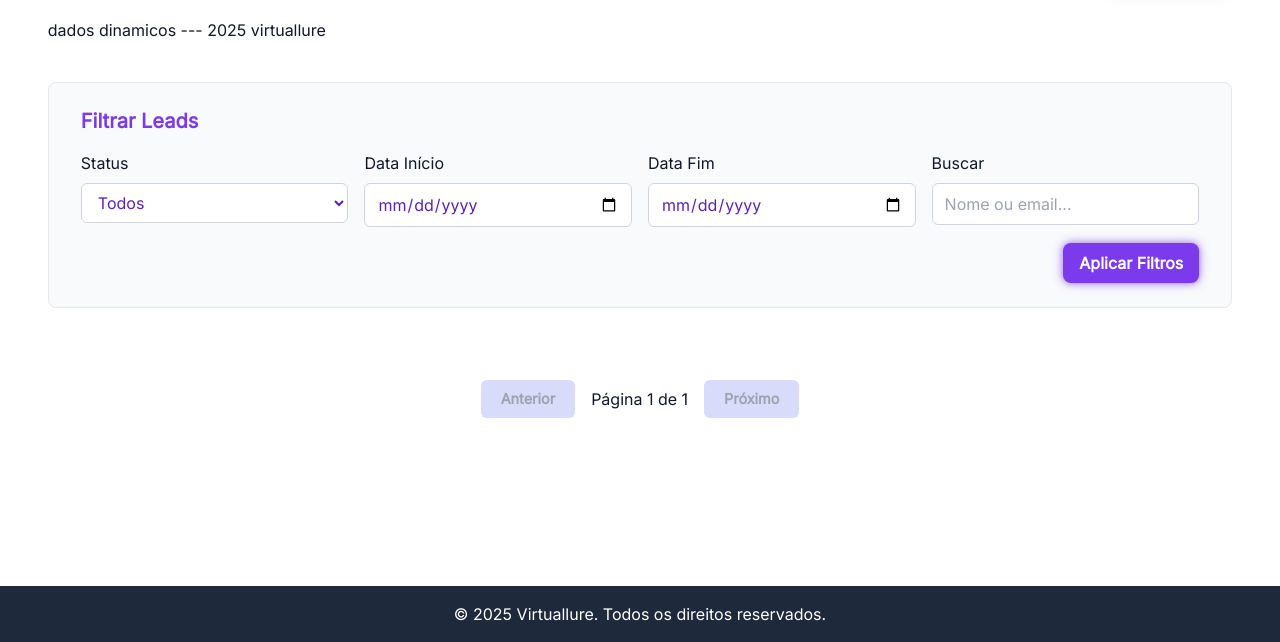
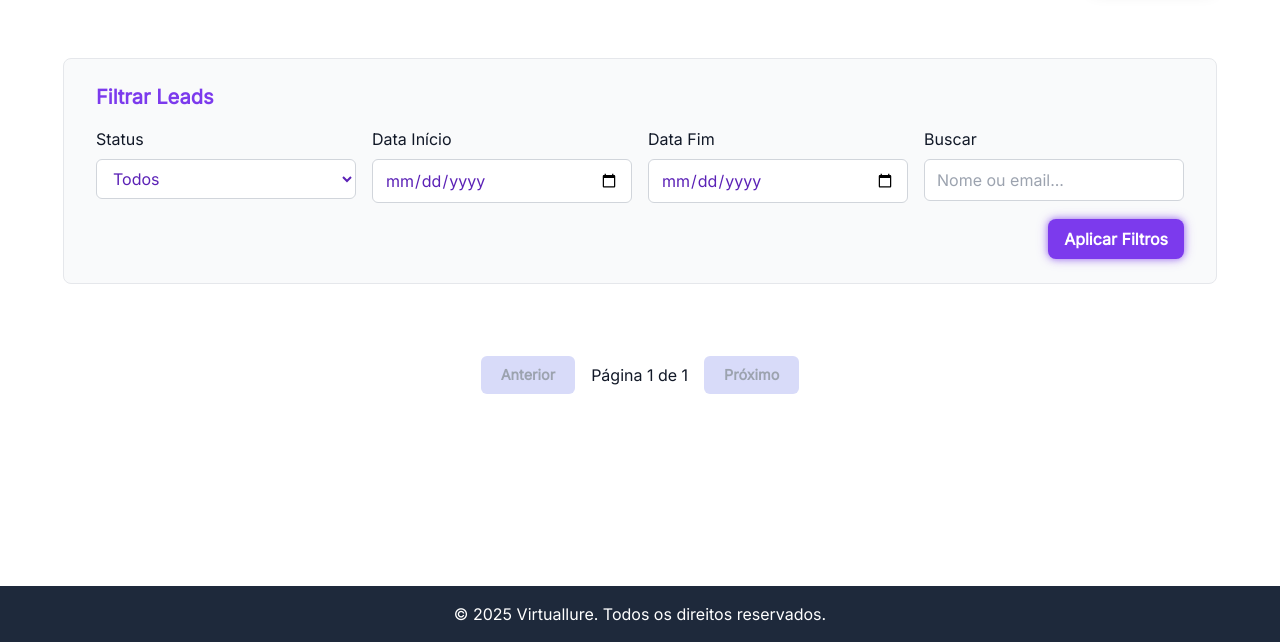
Before and after one commit to 1NaBase/desenvolvimento-teste, a React app: page pages/index.html in a window 1280 px wide. Shown: the part 158-800 px from the top of the page. Built offline with nearby package versions, Linux system fonts and the light colour scheme; no server answers.

Commit message:
Update index.html

```diff
--- a/pages/index.html
+++ b/pages/index.html
@@ -69,7 +69,7 @@
 
   <!-- Stats Overview -->
   <section class="grid grid-cols-1 md:grid-cols-4 gap-6 mb-10">
-        dados dinamicos --- 2025 virtuallure
+
   </section>
 
   <!-- Filter Section -->
```
